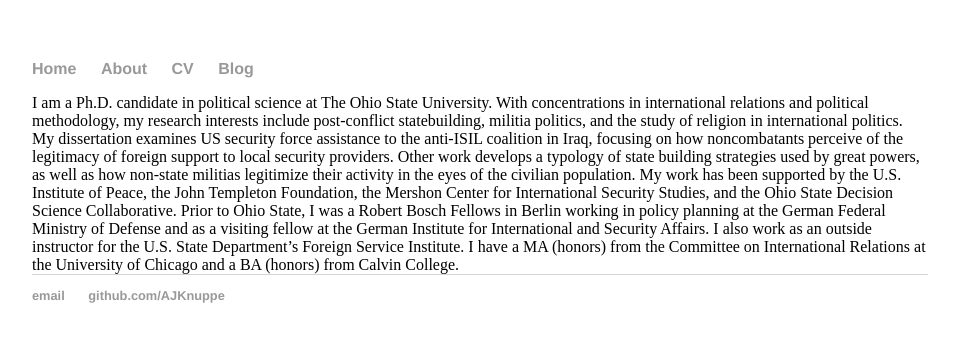
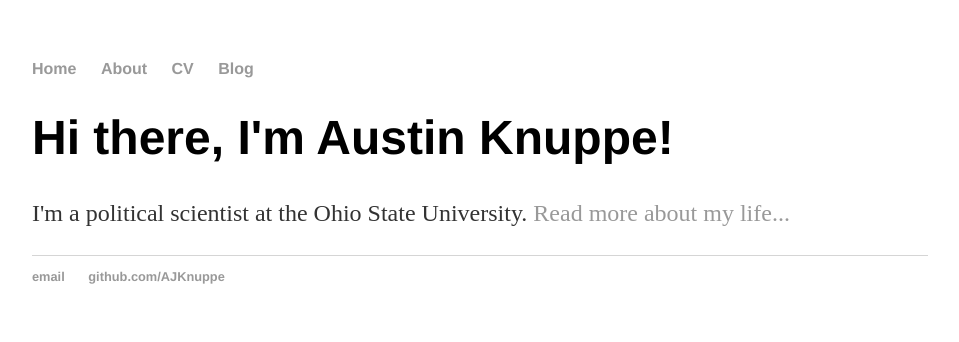
Before and after one commit to AJKnuppe/AJKnuppe.github.io, a Jekyll site: the page built from index.html, in a window 1280 px wide. Shown: the top 342 px of the page, without its empty margins (160-1119 px from the left). Built offline with Jekyll 4.4.1, drawn with Linux system fonts in a browser that asks for light colours.

Commit message:
Update index.html

```diff
--- a/index.html
+++ b/index.html
@@ -2,4 +2,8 @@
 layout: default
 title: Austin J. Knuppe
 ---
-I am a Ph.D. candidate in political science at The Ohio State University. With concentrations in international relations and political methodology, my research interests include post-conflict statebuilding, militia politics, and the study of religion in international politics. My dissertation examines US security force assistance to the anti-ISIL coalition in Iraq, focusing on how noncombatants perceive of the legitimacy of foreign support to local security providers. Other work develops a typology of state building strategies used by great powers, as well as how non-state militias legitimize their activity in the eyes of the civilian population. My work has been supported by the U.S. Institute of Peace, the John Templeton Foundation, the Mershon Center for International Security Studies, and the Ohio State Decision Science Collaborative.  Prior to Ohio State, I was a Robert Bosch Fellows in Berlin working in policy planning at the German Federal Ministry of Defense and as a visiting fellow at the German Institute for International and Security Affairs. I also work as an outside instructor for the U.S. State Department’s Foreign Service Institute. I have a MA (honors) from the Committee on International Relations at the University of Chicago and a BA (honors) from Calvin College.
+
+<div class="blurb">
+	<h1>Hi there, I'm Austin Knuppe!</h1>
+	<p>I'm a political scientist at the Ohio State University. <a href="/about">Read more about my life...</a></p>
+</div><!-- /.blurb -->
```
